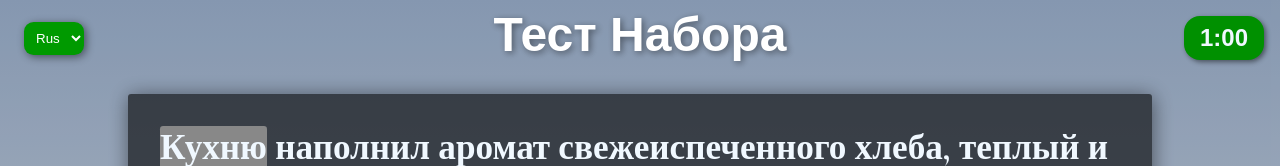
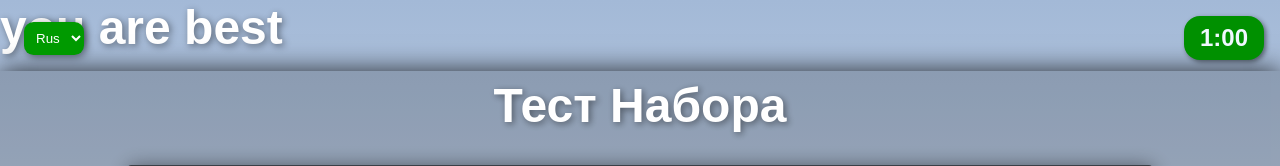
Before and after one commit to SpartakVardanyan/TypingTest, a plain HTML site: page index.html in a window 1280 px wide. Shown: the top 166 px of the page. Drawn offline with nearby package versions, Linux system fonts and the light colour scheme.

Commit message:
commit for testing changes

```diff
--- a/index.html
+++ b/index.html
@@ -9,7 +9,7 @@
 </head>
 
 <body>
-
+    <h1>you are best</h1>
     <section id="main-section">
         <h1 id="test-title"></h1>
         <div id="text-area">
```
